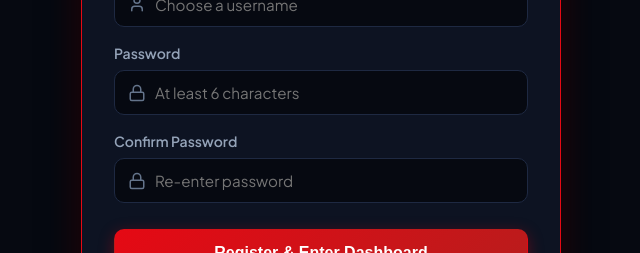
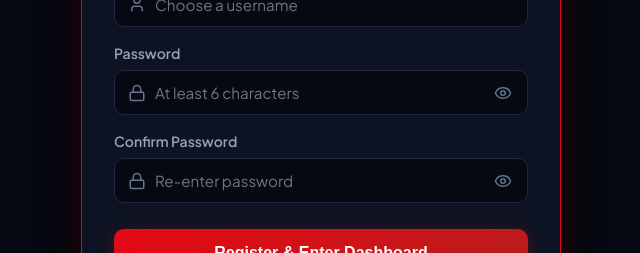
Before and after one commit to Karthikeyakotyada/hcms_hybrid, a React (Vite) app in the folder Frontend/: page /register in a window 1280 px wide. Shown: the part 456-709 px from the top of the page, without its empty margins (319-959 px from the left). Built offline with nearby package versions, Linux system fonts and the light colour scheme; no server answers.

Commit message:
still new versions coming soon

```diff
--- a/Frontend/src/pages/LoginPage.jsx
+++ b/Frontend/src/pages/LoginPage.jsx
@@ -1,12 +1,13 @@
 import React, { useState } from 'react';
 import { useNavigate, Link } from 'react-router-dom';
 import { useAuth } from '../context/AuthContext';
-import { Lock, User, AlertCircle } from 'lucide-react';
+import { Lock, User, AlertCircle, Eye, EyeOff } from 'lucide-react';
 import DotField from '../components/DotField';
 
 const LoginPage = () => {
   const [username, setUsername] = useState('');
   const [password, setPassword] = useState('');
+  const [showPassword, setShowPassword] = useState(false);
   const [error, setError] = useState('');
   const [submitting, setSubmitting] = useState(false);
 
@@ -147,6 +148,10 @@ const LoginPage = () => {
                 placeholder="Enter organizer username"
                 value={username}
                 onChange={(e) => setUsername(e.target.value)}
+                autoCapitalize="none"
+                autoCorrect="off"
+                spellCheck="false"
+                autoComplete="username"
                 required
               />
             </div>
@@ -161,14 +166,43 @@ const LoginPage = () => {
                 style={{ position: 'absolute', left: '0.85rem', top: '50%', transform: 'translateY(-50%)' }}
               />
               <input
-                type="password"
+                type={showPassword ? 'text' : 'password'}
                 className="form-input"
-                style={{ paddingLeft: '2.5rem' }}
+                style={{ paddingLeft: '2.5rem', paddingRight: '2.5rem' }}
                 placeholder="Enter password"
                 value={password}
                 onChange={(e) => setPassword(e.target.value)}
+                autoCapitalize="none"
+                autoCorrect="off"
+                spellCheck="false"
+                autoComplete="current-password"
                 required
               />
+              <button
+                type="button"
+                onClick={() => setShowPassword(!showPassword)}
+                style={{
+                  position: 'absolute',
+                  right: '0.75rem',
+                  top: '50%',
+                  transform: 'translateY(-50%)',
+                  background: 'none',
+                  border: 'none',
+                  color: 'var(--text-muted)',
+                  cursor: 'pointer',
+                  padding: '4px',
+                  display: 'flex',
+                  alignItems: 'center',
+                  justifyContent: 'center',
+                  transition: 'color 0.2s ease',
+                }}
+                onMouseEnter={(e) => (e.currentTarget.style.color = 'var(--spidey-cyan)')}
+                onMouseLeave={(e) => (e.currentTarget.style.color = 'var(--text-muted)')}
+                title={showPassword ? 'Hide password' : 'Show password'}
+                aria-label={showPassword ? 'Hide password' : 'Show password'}
+              >
+                {showPassword ? <EyeOff size={18} /> : <Eye size={18} />}
+              </button>
             </div>
           </div>
 
--- a/Frontend/src/pages/RegisterPage.jsx
+++ b/Frontend/src/pages/RegisterPage.jsx
@@ -1,7 +1,7 @@
 import React, { useState } from 'react';
 import { useNavigate, Link } from 'react-router-dom';
 import { useAuth } from '../context/AuthContext';
-import { Lock, User, Building2, UserCheck, AlertCircle } from 'lucide-react';
+import { Lock, User, Building2, UserCheck, AlertCircle, Eye, EyeOff } from 'lucide-react';
 import SpiderIcon from '../components/SpiderIcon';
 
 const RegisterPage = () => {
@@ -10,6 +10,8 @@ const RegisterPage = () => {
   const [username, setUsername] = useState('');
   const [password, setPassword] = useState('');
   const [confirmPassword, setConfirmPassword] = useState('');
+  const [showPassword, setShowPassword] = useState(false);
+  const [showConfirmPassword, setShowConfirmPassword] = useState(false);
   const [error, setError] = useState('');
   const [submitting, setSubmitting] = useState(false);
 
@@ -187,6 +189,10 @@ const RegisterPage = () => {
                 placeholder="Choose a username"
                 value={username}
                 onChange={(e) => setUsername(e.target.value)}
+                autoCapitalize="none"
+                autoCorrect="off"
+                spellCheck="false"
+                autoComplete="username"
                 required
               />
             </div>
@@ -201,14 +207,39 @@ const RegisterPage = () => {
                 style={{ position: 'absolute', left: '0.85rem', top: '50%', transform: 'translateY(-50%)' }}
               />
               <input
-                type="password"
+                type={showPassword ? 'text' : 'password'}
                 className="form-input"
-                style={{ paddingLeft: '2.5rem' }}
+                style={{ paddingLeft: '2.5rem', paddingRight: '2.5rem' }}
                 placeholder="At least 6 characters"
                 value={password}
                 onChange={(e) => setPassword(e.target.value)}
+                autoCapitalize="none"
+                autoCorrect="off"
+                spellCheck="false"
+                autoComplete="new-password"
                 required
               />
+              <button
+                type="button"
+                onClick={() => setShowPassword(!showPassword)}
+                style={{
+                  position: 'absolute',
+                  right: '0.75rem',
+                  top: '50%',
+                  transform: 'translateY(-50%)',
+                  background: 'none',
+                  border: 'none',
+                  color: 'var(--text-muted)',
+                  cursor: 'pointer',
+                  padding: '4px',
+                  display: 'flex',
+                  alignItems: 'center',
+                  justifyContent: 'center',
+                }}
+                title={showPassword ? 'Hide password' : 'Show password'}
+              >
+                {showPassword ? <EyeOff size={18} /> : <Eye size={18} />}
+              </button>
             </div>
           </div>
 
@@ -221,14 +252,39 @@ const RegisterPage = () => {
                 style={{ position: 'absolute', left: '0.85rem', top: '50%', transform: 'translateY(-50%)' }}
               />
               <input
-                type="password"
+                type={showConfirmPassword ? 'text' : 'password'}
                 className="form-input"
-                style={{ paddingLeft: '2.5rem' }}
+                style={{ paddingLeft: '2.5rem', paddingRight: '2.5rem' }}
                 placeholder="Re-enter password"
                 value={confirmPassword}
                 onChange={(e) => setConfirmPassword(e.target.value)}
+                autoCapitalize="none"
+                autoCorrect="off"
+                spellCheck="false"
+                autoComplete="new-password"
                 required
               />
+              <button
+                type="button"
+                onClick={() => setShowConfirmPassword(!showConfirmPassword)}
+                style={{
+                  position: 'absolute',
+                  right: '0.75rem',
+                  top: '50%',
+                  transform: 'translateY(-50%)',
+                  background: 'none',
+                  border: 'none',
+                  color: 'var(--text-muted)',
+                  cursor: 'pointer',
+                  padding: '4px',
+                  display: 'flex',
+                  alignItems: 'center',
+                  justifyContent: 'center',
+                }}
+                title={showConfirmPassword ? 'Hide password' : 'Show password'}
+              >
+                {showConfirmPassword ? <EyeOff size={18} /> : <Eye size={18} />}
+              </button>
             </div>
           </div>
 
```
